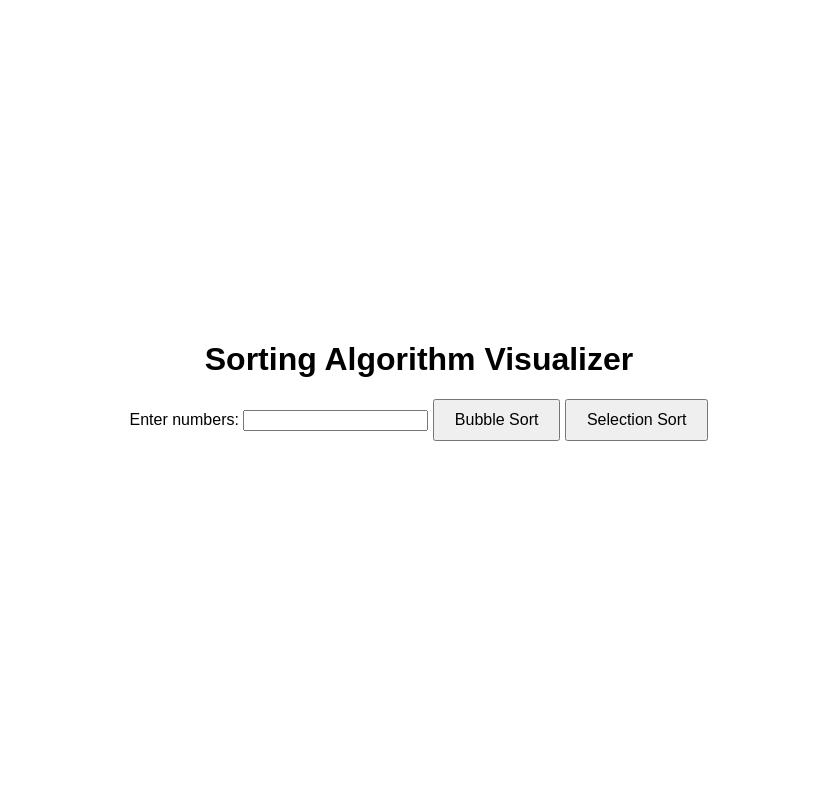
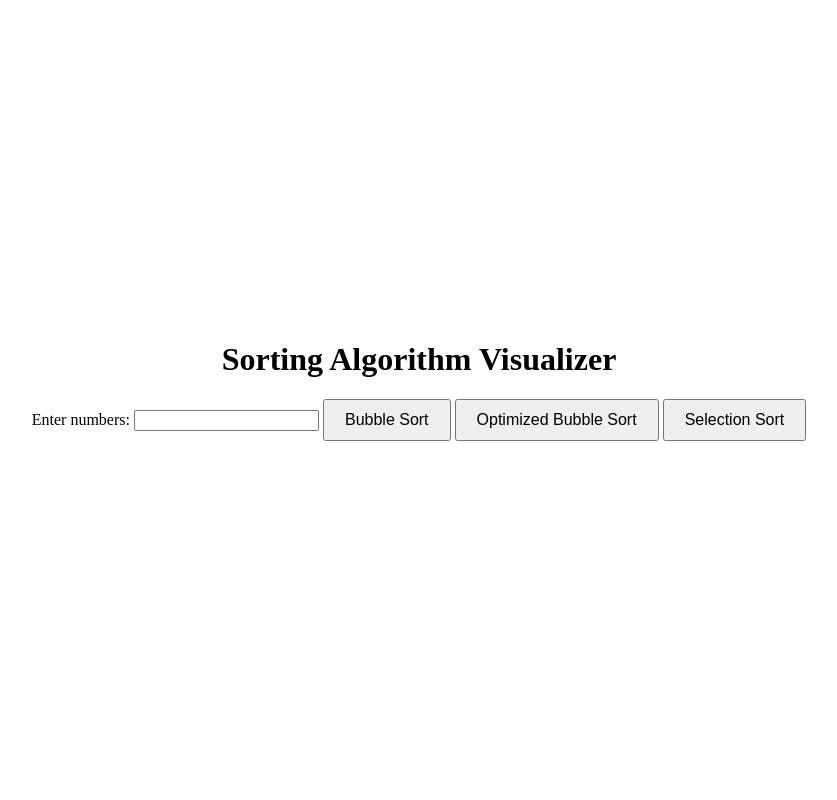
Before and after one commit to asfateen/sortingAlgorithmsVisualizer, a Flask app: page / in a window 1280 px wide. Shown: the whole page, without its empty margins (221-1058 px from the left). Run offline with Flask 2, Linux system fonts and the light colour scheme.

Commit message:
Update index.html

```diff
--- a/templates/index.html
+++ b/templates/index.html
@@ -5,10 +5,8 @@
     <meta name="viewport" content="width=device-width, initial-scale=1.0">
     <title>Sorting Algorithm Visualizer</title>
     <h1>Sorting Algorithm Visualizer</h1>
-
     <style>
         body {
-            font-family: Arial, sans-serif;
             display: flex;
             flex-direction: column;
             align-items: center;
@@ -78,6 +76,7 @@
         <label for="numberInput">Enter numbers:</label>
         <input type="text" id="numberInput">
         <button onclick="startSorting('bubble')">Bubble Sort</button>
+        <button onclick="startSorting('optimizedBubble')">Optimized Bubble Sort</button>
         <button onclick="startSorting('selection')">Selection Sort</button>
     </div>
 
```
